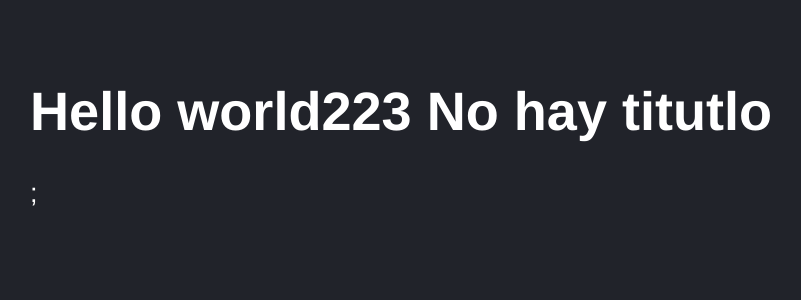
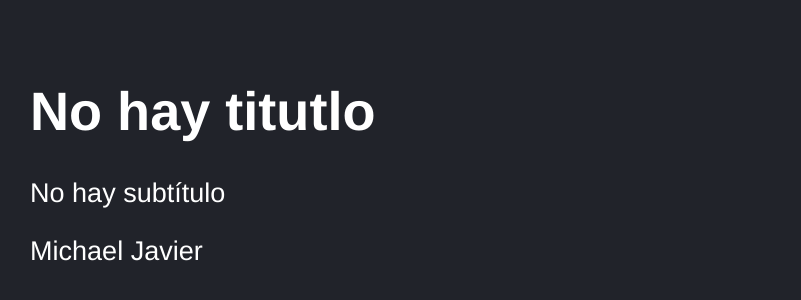
Before and after one commit to michaeljav/React_MERN, a React (Vite) app in the folder 03-counter-app-vite/: page / in a window 1280 px wide. Shown: the part 104-404 px from the top of the page, without its empty margins (118-919 px from the left). Built offline with nearby package versions, Linux system fonts and the light colour scheme.

Commit message:
REACT TESTING LIBRARY -Instalando tool for testing components

```diff
--- a/03-counter-app-vite/package.json
+++ b/03-counter-app-vite/package.json
@@ -18,6 +18,7 @@
   "devDependencies": {
     "@babel/core": "^7.22.9",
     "@babel/preset-env": "^7.22.9",
+    "@testing-library/react": "^14.0.0",
     "@types/jest": "^29.5.3",
     "@types/react": "^18.2.14",
     "@types/react-dom": "^18.2.6",
--- /dev/null
+++ b/03-counter-app-vite/src/FirstApp.jsx
@@ -0,0 +1,22 @@
+import { PropTypes } from 'prop-types';
+
+export const FirstApp = ({ title, subTitle, name }) => {
+  return (
+    <>
+      <h1>{title}</h1>
+      <p>{subTitle}</p>
+      <p>{name}</p>
+    </>
+  );
+};
+
+FirstApp.propTypes = {
+  title: PropTypes.string.isRequired,
+  subTitle: PropTypes.string,
+};
+
+FirstApp.defaultProps = {
+  name: 'Michael Javier',
+  subTitle: 'No hay subtítulo',
+  title: 'No hay titutlo',
+};
--- a/03-counter-app-vite/src/main.jsx
+++ b/03-counter-app-vite/src/main.jsx
@@ -1,10 +1,12 @@
 import React from 'react';
 import ReactDOM from 'react-dom/client';
-import { App } from './HelloWorldApp';
+// import { App } from './HelloWorldApp';
+import { FirstApp } from './FirstApp';
 // import App from './HelloWorldApp';
 import './styles.css';
 ReactDOM.createRoot(document.getElementById('root')).render(
   <React.StrictMode>
-    <App />
+    {/* <CounterApp value={20} /> */}
+    <FirstApp />
   </React.StrictMode>
 );
```
Also changed, not shown: 03-counter-app-vite/src/CounterApp.jsx (added), 1 other file (tests, documents, lock files or other folders).
